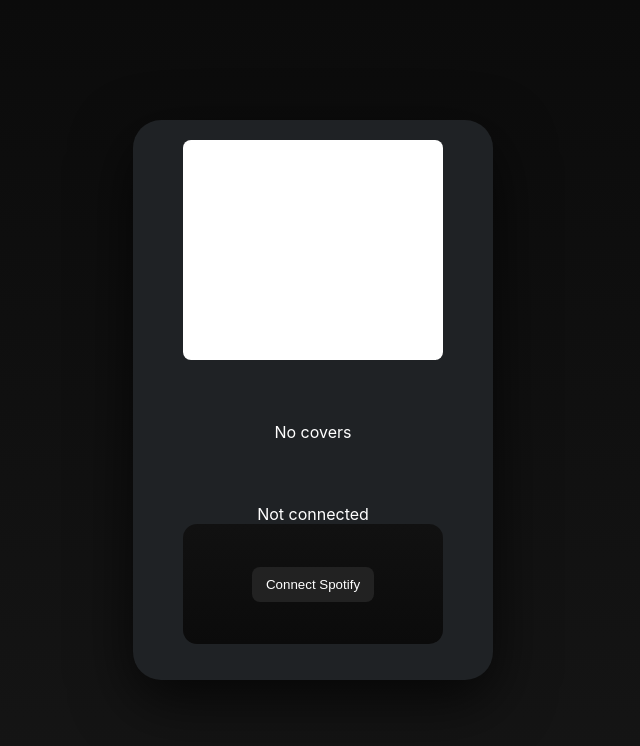
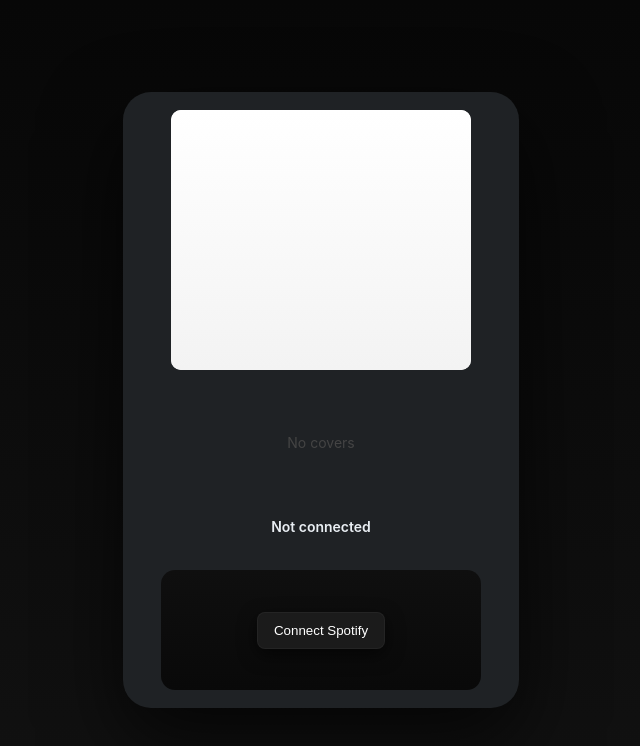
Before and after one commit to chauhanarnav147/ipod-spotify-webapp, a React (Vite) app in the folder ipod-spotify-webapp/frontend/: page / in a window 1280 px wide. Shown: the top 746 px of the page, without its empty margins (327-967 px from the left). Built offline with nearby package versions, Linux system fonts and the light colour scheme; no server answers.

Commit message:
Update styles.css

```diff
--- a/ipod-spotify-webapp/frontend/src/styles.css
+++ b/ipod-spotify-webapp/frontend/src/styles.css
@@ -1 +1,22 @@
-:root{--bg:#111;--shell:#1f2225}body{margin:0;font-family:Inter,system-ui,sans-serif;background:linear-gradient(#0b0b0b,#151515);height:100vh;display:flex;align-items:center;justify-content:center}.app-root{width:360px}.ipod{width:320px;height:520px;background:var(--shell);border-radius:28px;padding:20px;color:#fff;box-shadow:0 20px 60px rgba(0,0,0,.7);display:flex;flex-direction:column;align-items:center}.screen{width:260px;height:220px;background:#fff;border-radius:8px;overflow:hidden;display:flex;align-items:center;justify-content:center;margin-bottom:12px}.carousel{width:260px;height:120px;position:relative;perspective:800px;display:flex;align-items:center;justify-content:center;margin-bottom:12px}.cover{position:absolute;width:110px;height:110px;border-radius:8px;overflow:hidden;box-shadow:0 8px 24px rgba(0,0,0,.45);transition:transform .35s cubic-bezier(.2,.9,.2,1),z-index .1s}.cover img{width:100%;height:100%;object-fit:cover}.wheel{width:260px;height:120px;background:linear-gradient(#111,#0b0b0b);border-radius:14px;display:flex;align-items:center;justify-content:space-around}.btn{background:#222;color:#fff;padding:10px 14px;border-radius:8px;border:none;cursor:pointer}
+:root{ --bg:#0b0b0b; --shell:#1f2225; --accent:#06d6a0 }
+html,body{height:100%}
+body{ margin:0; font-family:Inter, system-ui, sans-serif; background: linear-gradient(#070707, #111); height:100vh; display:flex; align-items:center; justify-content:center }
+.app-root { width:380px; padding:10px }
+.ipod{ width:360px; height:580px; background:var(--shell); border-radius:28px; padding:18px; color:#fff; box-shadow:0 30px 80px rgba(0,0,0,.7); display:flex; flex-direction:column; align-items:center }
+.screen{ width:300px; height:260px; background:#fff; border-radius:10px; overflow:hidden; display:flex; align-items:center; justify-content:center; margin-bottom:12px; box-shadow: inset 0 -6px 18px rgba(0,0,0,.08) }
+.big-cover{ width:100%; height:100%; object-fit:cover; display:block }
+.big-cover.placeholder{ width:100%; height:100%; background:linear-gradient(180deg,#fff,#f3f3f3); border-radius:8px }
+
+.carousel{ width:320px; height:120px; position:relative; perspective:900px; display:flex; align-items:center; justify-content:center; margin-bottom:14px; overflow:visible }
+.cover{ position:absolute; width:100px; height:100px; border-radius:8px; overflow:hidden; box-shadow:0 8px 30px rgba(0,0,0,.6); transition:transform .35s cubic-bezier(.2,.9,.2,1), z-index .1s, opacity .2s; cursor:pointer; background:#0f0f0f }
+.cover img{ width:100%; height:100%; object-fit:cover; display:block }
+.cover-text{ display:flex; align-items:center; justify-content:center; padding:8px; font-size:12px; color:#fff; background:#111; height:100%; text-align:center }
+
+.cover.active{ box-shadow:0 16px 40px rgba(0,0,0,.7); transform:translateY(-6px) scale(1.05) !important; border: 2px solid rgba(255,255,255,0.08) }
+
+.meta{ width:320px; min-height:20px; display:flex; align-items:center; justify-content:center; margin-bottom:10px }
+.track-title{ color:#e9eef3; font-size:14px; font-weight:600 }
+
+.wheel{ width:320px; height:120px; background:linear-gradient(#0f0f0f,#090909); border-radius:14px; display:flex; align-items:center; justify-content:center; margin-top:auto }
+.btn{ background:#1b1b1b; color:#fff; padding:10px 16px; border-radius:8px; border:1px solid rgba(255,255,255,0.04); cursor:pointer; box-shadow: 0 6px 18px rgba(0,0,0,.6) }
+.placeholder{ color:#444; font-size:14px }
```
